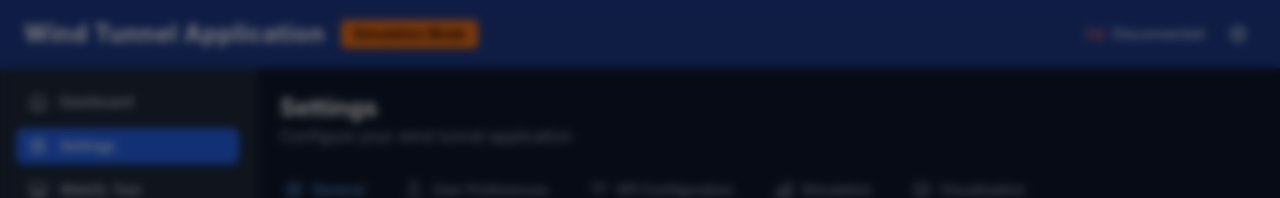
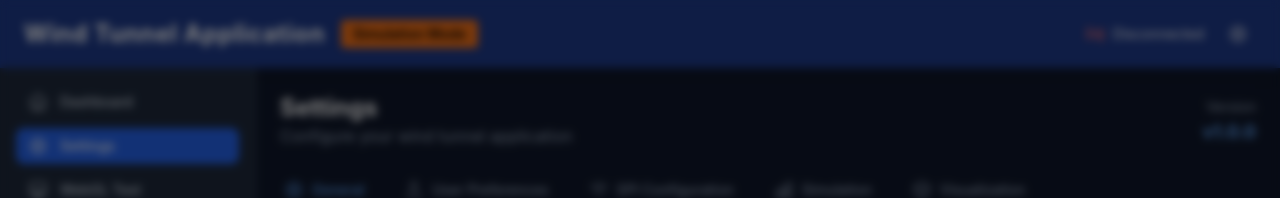
Before and after one commit to hadefuwa/wind-tunnel-electron-react, a React (Vite) app: page /settings in a window 1280 px wide. Shown: the top 198 px of the page. Built offline with nearby package versions, Linux system fonts and the light colour scheme.

Commit message:
fix: add fallback for electronAPI in update button to prevent crashes

```diff
--- a/src/renderer/components/Settings/Settings.tsx
+++ b/src/renderer/components/Settings/Settings.tsx
@@ -17,6 +17,8 @@ const tabs = [
   { name: 'Visualization', icon: CubeIcon },
 ];
 
+const APP_VERSION = '1.0.0';
+
 export default function Settings() {
   const [activeTab, setActiveTab] = useState('General');
   const [updating, setUpdating] = useState(false);
@@ -26,9 +28,15 @@ export default function Settings() {
     setUpdating(true);
     setUpdateMessage(null);
     try {
-      // @ts-ignore
-      const result = await window.electronAPI.updateFromGit();
-      setUpdateMessage('✅ Update successful! App will restart.');
+      // Check if we're in Electron environment
+      if (typeof window !== 'undefined' && (window as any).electronAPI) {
+        // @ts-ignore
+        const result = await window.electronAPI.updateFromGit();
+        setUpdateMessage('✅ Update successful! App will restart.');
+      } else {
+        // Fallback for web-only environment
+        setUpdateMessage('⚠️ Manual update required. Please run: git pull && npm install && npm run build');
+      }
     } catch (err: any) {
       setUpdateMessage('❌ Update failed: ' + (err?.message || err));
     } finally {
@@ -40,8 +48,16 @@ export default function Settings() {
     <div className="space-y-6">
       {/* Header */}
       <div>
-        <h1 className="text-2xl font-bold text-white">Settings</h1>
-        <p className="text-background-400">Configure your wind tunnel application</p>
+        <div className="flex items-center justify-between">
+          <div>
+            <h1 className="text-2xl font-bold text-white">Settings</h1>
+            <p className="text-background-400">Configure your wind tunnel application</p>
+          </div>
+          <div className="text-right">
+            <span className="text-sm text-background-400">Version</span>
+            <div className="text-lg font-bold text-primary-400">v{APP_VERSION}</div>
+          </div>
+        </div>
       </div>
 
       {/* Tabs */}
```
